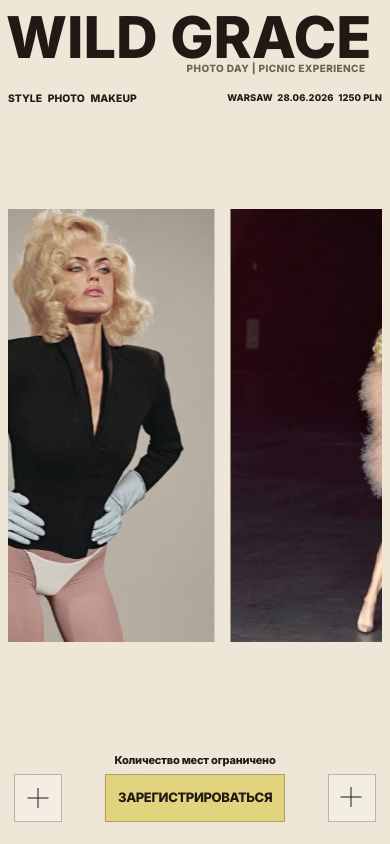
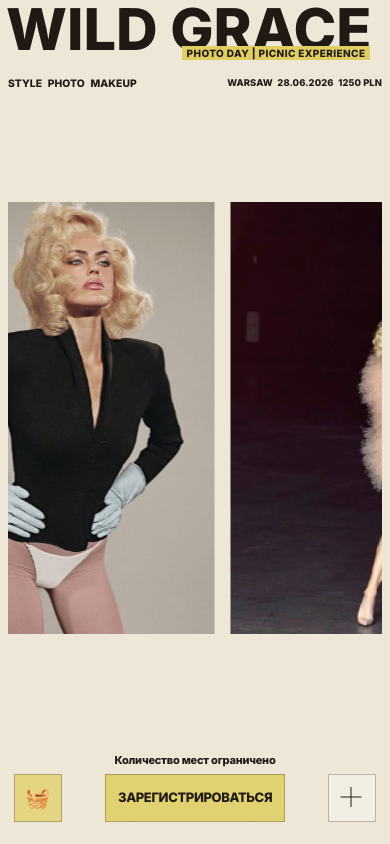
Before and after one commit to urfriendalex/summer-photo-day, a Next.js app: page / in a window 390 px wide. Built offline with nearby package versions, Linux system fonts and the light colour scheme.

Commit message:
refine overlays and secondary color

```diff
--- a/src/app/globals.css
+++ b/src/app/globals.css
@@ -305,7 +305,7 @@ input {
   font-family: var(--font-body), ui-sans-serif, system-ui, sans-serif;
   font-size: clamp(2.8rem, 14vw, 9.5rem);
   font-weight: 800;
-  line-height: 0.82;
+  line-height: 0.78;
   letter-spacing: 0em;
   text-transform: uppercase;
   text-align: left;
@@ -406,7 +406,8 @@ main.experience--preloader-reveal ~ .landing-info-panel {
   text-transform: uppercase;
   padding-block: 0.14em;
   padding-inline: 0.5em;
-  color: var(--color-accent);
+  color: var(--color-ink);
+  background: var(--color-pastel-yellow);
   pointer-events: none;
   white-space: nowrap;
 }
@@ -677,30 +678,35 @@ button.experience__meta--cta:focus-visible {
 }
 
 .picnic-feature {
-  position: absolute;
+  position: fixed;
   inset: 0;
-  z-index: 4;
+  z-index: 10300;
   display: grid;
   grid-template-columns: minmax(0, 1.1fr) minmax(20rem, 0.9fr);
   gap: clamp(1.25rem, 3vw, 3.5rem);
   padding: clamp(1rem, 2.5vw, 2.5rem);
-  background: var(--color-butter);
+  background: color-mix(
+    in srgb,
+    var(--color-bg) 88%,
+    var(--color-pastel-yellow) 12%
+  );
   -webkit-backdrop-filter: blur(28px) saturate(0.82);
   backdrop-filter: blur(28px) saturate(0.82);
   opacity: 0;
   visibility: hidden;
-  transform: translateY(1rem);
+  transform: scale(0.04);
+  transform-origin: left bottom;
   pointer-events: none;
   transition:
     opacity var(--duration-panel-enter) var(--ease-out-strong),
-    transform var(--duration-panel-enter) var(--ease-out-strong),
+    transform 360ms var(--ease-drawer),
     visibility 0s linear var(--duration-panel-enter);
 }
 
-.landing-panel--picnic .picnic-feature {
+.picnic-feature.is-open {
   opacity: 1;
   visibility: visible;
-  transform: translateY(0);
+  transform: scale(1);
   pointer-events: auto;
   transition-delay: 0s;
 }
@@ -734,7 +740,9 @@ button.experience__meta--cta:focus-visible {
 
 .picnic-feature__eyebrow {
   margin-bottom: 0.85rem;
-  color: var(--color-accent);
+  color: var(--color-ink);
+  background: var(--color-pastel-yellow);
+  padding: 0.3rem 0.45rem;
   font-size: 0.7rem;
   font-weight: 800;
   letter-spacing: 0.08em;
@@ -781,12 +789,16 @@ button.experience__meta--cta:focus-visible {
   position: fixed;
   left: max(0.875rem, env(safe-area-inset-left));
   bottom: var(--landing-floating-bottom);
-  z-index: 10060;
+  z-index: 10310;
   min-height: var(--landing-frost-chip-height);
   padding: 0 1rem;
   border: var(--landing-frost-chip-border);
   border-radius: var(--radius-base);
-  background: color-mix(in srgb, var(--color-surface) 68%, transparent);
+  background: color-mix(
+    in srgb,
+    var(--color-pastel-yellow) 72%,
+    transparent
+  );
   color: var(--color-ink);
   font-size: 0.7rem;
   font-weight: 800;
@@ -802,7 +814,7 @@ button.experience__meta--cta:focus-visible {
 }
 
 .picnic-feature-toggle.is-open {
-  background: color-mix(in srgb, var(--color-accent) 24%, transparent);
+  background: var(--color-pastel-yellow);
   color: var(--color-ink);
 }
 
@@ -934,7 +946,9 @@ button.experience__meta--cta:focus-visible {
   justify-self: end;
   width: fit-content;
   padding-bottom: 0.14rem;
-  color: var(--color-accent);
+  color: var(--color-ink);
+  background: var(--color-pastel-yellow-soft);
+  padding: 0.35rem 0.5rem;
   font-size: 0.75rem;
   font-weight: 700;
   letter-spacing: 0.01em;
@@ -1277,7 +1291,7 @@ button.experience__meta--cta:focus-visible {
   border-radius: var(--radius-base);
   background: color-mix(
     in srgb,
-    var(--color-pastel-yellow) 76%,
+    var(--color-pastel-yellow) 88%,
     transparent
   );
   -webkit-backdrop-filter: blur(var(--landing-info-frost-blur));
@@ -1679,7 +1693,7 @@ button.experience__meta--cta:focus-visible {
   position: fixed;
   right: var(--landing-info-panel-h-edge);
   bottom: var(--landing-floating-bottom);
-  z-index: 10050;
+  z-index: 10300;
   width: var(--landing-frost-chip-height);
   height: var(--landing-frost-chip-height);
   padding: 0;
@@ -1708,6 +1722,7 @@ button.experience__meta--cta:focus-visible {
   padding: var(--landing-info-panel-pad) var(--landing-info-panel-pad)
     var(--landing-info-panel-toggle-reserve);
   box-shadow: 0 18px 40px rgba(17, 17, 17, 0.08);
+  z-index: 10320;
 }
 
 .landing-info-panel__toggle {
@@ -1835,6 +1850,47 @@ button.experience__meta--cta:focus-visible {
 }
 
 @media (max-width: 720px) {
+  .landing-info-panel.is-open {
+    inset: 0;
+    z-index: 10320;
+    width: 100vw;
+    height: 100svh;
+    min-height: 0;
+    padding:
+      max(1.25rem, env(safe-area-inset-top))
+      1rem
+      calc(
+        var(--landing-info-panel-toggle-reserve) +
+          max(1rem, env(safe-area-inset-bottom))
+      );
+    border: 0;
+    background: color-mix(
+      in srgb,
+      var(--color-bg) 90%,
+      var(--color-pastel-yellow) 10%
+    );
+    transform-origin: bottom right;
+    box-shadow: none;
+  }
+
+  .landing-info-panel.is-open .landing-info-panel__toggle {
+    right: max(
+      var(--landing-info-toggle-offset-x),
+      env(safe-area-inset-right)
+    );
+    bottom: max(
+      var(--landing-info-toggle-offset-y),
+      env(safe-area-inset-bottom)
+    );
+  }
+
+  .landing-info-panel.is-open .landing-info-panel__body {
+    justify-content: flex-start;
+    gap: 1.5rem;
+    overflow-y: auto;
+    overscroll-behavior: contain;
+  }
+
   .experience--landing {
     height: 100svh;
     min-height: 100svh;
@@ -1869,7 +1925,7 @@ button.experience__meta--cta:focus-visible {
   }
 
   .experience__title {
-    line-height: 1.08;
+    line-height: 0.82;
   }
 
   .experience__nav-row {
@@ -1910,9 +1966,6 @@ button.experience__meta--cta:focus-visible {
   }
 
   .picnic-feature {
-    position: fixed;
-    inset: 0;
-    z-index: 10200;
     grid-template-columns: 1fr;
     grid-template-rows: minmax(13rem, 42svh) auto;
     gap: 0.85rem;
@@ -1924,7 +1977,7 @@ button.experience__meta--cta:focus-visible {
     background: color-mix(
       in srgb,
       var(--color-bg) 88%,
-      transparent
+      var(--color-pastel-yellow) 12%
     );
     -webkit-backdrop-filter: blur(30px) saturate(0.82);
     backdrop-filter: blur(30px) saturate(0.82);
@@ -1960,15 +2013,16 @@ button.experience__meta--cta:focus-visible {
     padding: 0;
     place-items: center;
     color: var(--color-ink);
+    font-size: 1.25rem;
   }
 
   .picnic-feature-toggle.is-open {
-    top: max(0.875rem, env(safe-area-inset-top));
-    right: max(0.875rem, env(safe-area-inset-right));
-    bottom: auto;
-    left: auto;
-    z-index: 10210;
-    background: var(--landing-info-frost-bg);
+    top: auto;
+    right: auto;
+    bottom: var(--landing-floating-bottom);
+    left: max(0.875rem, env(safe-area-inset-left));
+    z-index: 10330;
+    background: var(--color-pastel-yellow);
   }
 
   .picnic-feature-toggle__label {
@@ -1980,38 +2034,9 @@ button.experience__meta--cta:focus-visible {
     white-space: nowrap;
   }
 
-  .picnic-feature-toggle__icon,
-  .picnic-feature-toggle__icon::before,
-  .picnic-feature-toggle__icon::after {
+  .picnic-feature-toggle__icon {
     display: block;
-  }
-
-  .picnic-feature-toggle__icon::before,
-  .picnic-feature-toggle__icon::after {
-    content: "";
-    position: absolute;
-    top: 50%;
-    left: 50%;
-    background: currentColor;
-    transform: translate(-50%, -50%);
-  }
-
-  .picnic-feature-toggle__icon::before {
-    width: 21px;
-    height: 1px;
-  }
-
-  .picnic-feature-toggle__icon::after {
-    width: 1px;
-    height: 20px;
-    transition:
-      opacity var(--duration-interaction) var(--ease-out-strong),
-      transform var(--duration-interaction) var(--ease-out-strong);
-  }
-
-  .picnic-feature-toggle.is-open .picnic-feature-toggle__icon::after {
-    opacity: 0;
-    transform: translate(-50%, -50%) scaleY(0.35);
+    line-height: 1;
   }
 
   .marquee__track {
--- a/src/app/variables.css
+++ b/src/app/variables.css
@@ -1,12 +1,13 @@
 :root {
   /* Wild Grace — ecru layers with deep espresso type */
-  --color-accent: #6f624f;
+  --color-accent: #9a8724;
   --color-bg: #eee7d8;
   --color-surface: #f6f1e7;
   --color-ink: #211a14;
   --color-ink-soft: rgba(33, 26, 20, 0.68);
   --color-baby-yellow: #dfcf62;
   --color-pastel-yellow: #dfcf62;
+  --color-pastel-yellow-soft: rgba(223, 207, 98, 0.62);
   --color-butter: rgba(246, 241, 231, 0.72);
   --color-peach: #ded4c2;
 
@@ -15,9 +16,9 @@
   /* Interaction — shared hover/focus color shifts (see .interactive in globals.css) */
   --ease-interaction: cubic-bezier(0.23, 1, 0.32, 1);
   --duration-interaction: 160ms;
-  --color-interactive-ink-hover: #756754;
-  --color-interactive-accent-hover: #211a14;
-  --color-interactive-inverse-bg-hover: #756754;
+  --color-interactive-ink-hover: #7f6f1c;
+  --color-interactive-accent-hover: #665812;
+  --color-interactive-inverse-bg-hover: #dfcf62;
   --ease-out-strong: cubic-bezier(0.23, 1, 0.32, 1);
   --ease-drawer: cubic-bezier(0.32, 0.72, 0, 1);
   --duration-panel-enter: 240ms;
--- a/src/components/summer-photo-day-experience.tsx
+++ b/src/components/summer-photo-day-experience.tsx
@@ -325,6 +325,7 @@ export function SummerPhotoDayExperience({
   }, [applyMode]);
 
   const toggleLandingInfo = useCallback(() => {
+    setIsPicnicFeatureOpen(false);
     setIsLandingInfoOpen((current) => !current);
   }, []);
 
@@ -1166,9 +1167,7 @@ export function SummerPhotoDayExperience({
                 />
               </article>
             ) : (
-              <div
-                className={`landing-panel${isPicnicFeatureOpen ? " landing-panel--picnic" : ""}`}
-              >
+              <div className="landing-panel">
                 <div
                   ref={marqueeViewportRef}
                   className="marquee"
@@ -1212,33 +1211,6 @@ export function SummerPhotoDayExperience({
                     )}
                   </div>
                 </div>
-                <article
-                  className="picnic-feature"
-                  aria-hidden={!isPicnicFeatureOpen}
-                  aria-label="Picnic experience details"
-                >
-                  <div className="picnic-feature__image">
-                    {picnicImages[0] ? (
-                      <img src={picnicImages[0]} alt="" />
-                    ) : null}
-                  </div>
-                  <div className="picnic-feature__content">
-                    <p className="picnic-feature__eyebrow">
-                      {content.picnicFeature.eyebrow}
-                    </p>
-                    <h2>{content.picnicFeature.title}</h2>
-                    <div className="picnic-feature__description">
-                      {content.picnicFeature.description.map((paragraph) => (
-                        <p key={paragraph}>{paragraph}</p>
-                      ))}
-                    </div>
-                    <ul className="picnic-feature__includes">
-                      {content.picnicFeature.includes.map((item) => (
-                        <li key={item}>{item}</li>
-                      ))}
-                    </ul>
-                  </div>
-                </article>
               </div>
             )}
           </section>
@@ -1301,6 +1273,34 @@ export function SummerPhotoDayExperience({
       </main>
 
       {onLanding ? (
+        <article
+          className={`picnic-feature${isPicnicFeatureOpen ? " is-open" : ""}`}
+          aria-hidden={!isPicnicFeatureOpen}
+          aria-label="Picnic experience details"
+        >
+          <div className="picnic-feature__image">
+            {picnicImages[0] ? <img src={picnicImages[0]} alt="" /> : null}
+          </div>
+          <div className="picnic-feature__content">
+            <p className="picnic-feature__eyebrow">
+              {content.picnicFeature.eyebrow}
+            </p>
+            <h2>{content.picnicFeature.title}</h2>
+            <div className="picnic-feature__description">
+              {content.picnicFeature.description.map((paragraph) => (
+                <p key={paragraph}>{paragraph}</p>
+              ))}
+            </div>
+            <ul className="picnic-feature__includes">
+              {content.picnicFeature.includes.map((item) => (
+                <li key={item}>{item}</li>
+              ))}
+            </ul>
+          </div>
+        </article>
+      ) : null}
+
+      {onLanding ? (
         <button
           className={`picnic-feature-toggle interactive${isPicnicFeatureOpen ? " is-open" : ""}`}
           type="button"
@@ -1318,7 +1318,9 @@ export function SummerPhotoDayExperience({
           <span
             className="picnic-feature-toggle__icon"
             aria-hidden="true"
-          />
+          >
+            {isPicnicFeatureOpen ? "−" : "🧺"}
+          </span>
         </button>
       ) : null}
 
```
